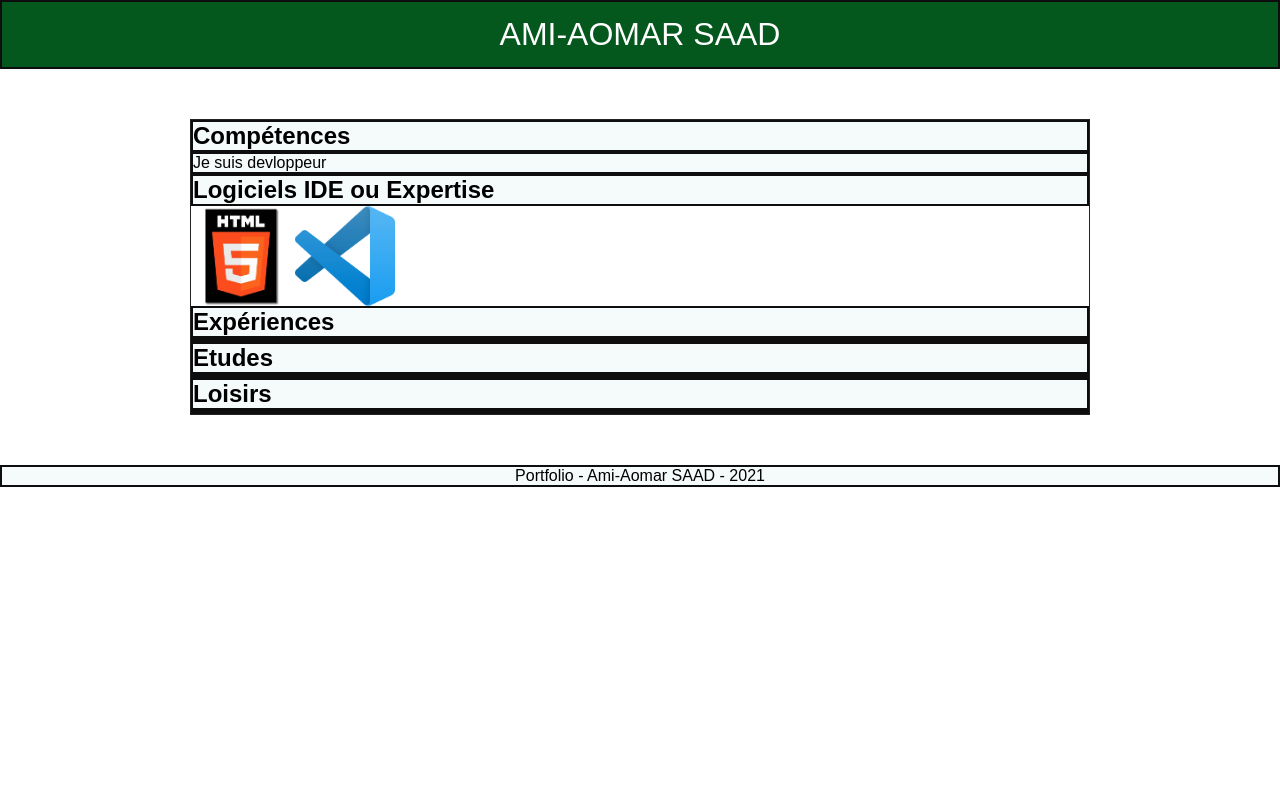
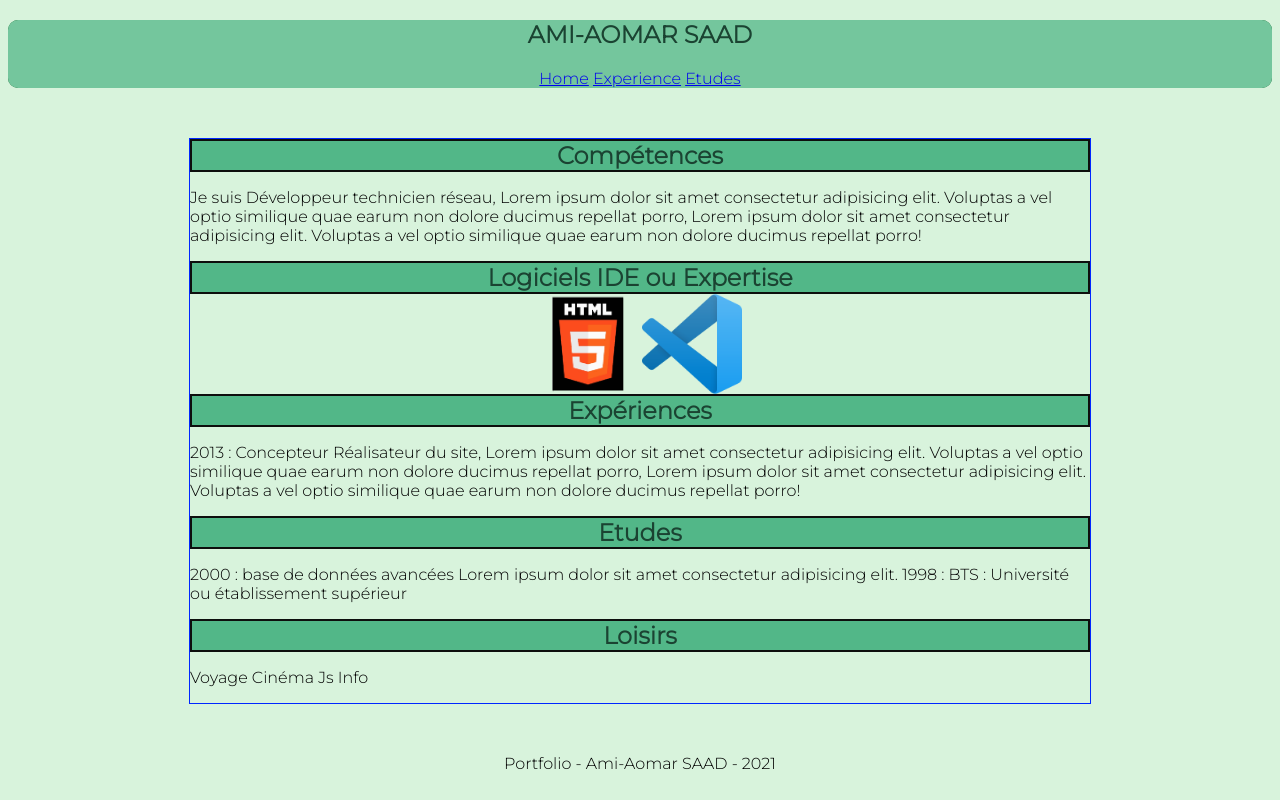
Before and after one commit to saadamiaomar/Portfolio, a plain HTML site: page index.html in a window 1280 px wide. Drawn offline with Linux system fonts and the light colour scheme.

Commit message:
Add files via upload

```diff
--- a/css/style.css
+++ b/css/style.css
@@ -1,6 +1,10 @@
 /*reset css*/
 html{
     font-size: 62.5%;
+    scroll-behavior: smooth;
+}
+p{
+    background-color: rgb(216, 243, 220);
 }
 img{
     width: 100px;
@@ -9,33 +13,43 @@ img{
 }
 body{
     font: 1.6rem sans-serif;
-    margin: 0;
+    font-family: 'Montserrat', sans-serif;
 }
-h1,h2,h3,h4,p,ul,ol{
+
+body,footer{
+    background-color: rgb(216, 243, 220);
+}
+/* theme */
+div.imgc{
+    text-align: center;
+}
+
+h2{
     margin: 0;
     padding: 0;
     list-style: none;
     border-width: 2px;
     border-style: solid;
     border-color: rgb(13, 14, 13);
-    background-color: hsl(180, 29%, 97%);
+    background-color: rgb(82, 183, 136);
+    color: rgb(27, 67, 50);
+    text-align: center;
 }
-*{
-    box-sizing: border-box;
+.navi{
+    background-color: rgb(4, 88, 29);
+    border-radius: 10px;
 }
-
-/* theme */
-header h1{
+.textnav{
+    background-color: rgb(116, 198, 157);
     text-align: center;
-    background-color: rgb(4, 88, 29);
-    line-height: 6.5rem;
-    font-weight: normal;
-    color: #fff;
+    font-family: 'Montserrat', sans-serif;
+    color: rgb(27, 67, 50);
+    border-radius: 10px;
 }
 main{
     max-width: 90.0rem;
     margin: 5.0rem auto;
-    border: solid .1rem #222;
+    border: solid .1rem rgb(0, 38, 255);
     overflow: hidden;
 }
 footer{
--- a/index.html
+++ b/index.html
@@ -7,19 +7,36 @@
     <title>Ami-Aomar Saad</title>
     <link rel="icon" href="asset/lion2.jfif">
     <link href="css/style.css" rel="stylesheet" type="text/css">
+    <link rel="preconnect" href="https://fonts.googleapis.com">
+    <link rel="preconnect" href="https://fonts.gstatic.com" crossorigin>
+    <link href="https://fonts.googleapis.com/css2?family=Montserrat:wght@300&display=swap" rel="stylesheet">
 </head>
 <body>
-    <header><h1>AMI-AOMAR SAAD</h1></header>
+    <header>
+    <nav class="navi">
+        <div class="textnav">
+            <h1>AMI-AOMAR SAAD</h1>
+
+            <a id="top1" href="#one">Home</a>
+            <a id="top2" href="#two">Experience</a>
+            <a id="top3" href="#three">Etudes</a>
+
+        </div>
+    </nav>
+    </header>
 <main>
     <section>
         <h2> Compétences </h2>
-        <p>Je suis devloppeur</p>
+        <p>Je suis Développeur technicien réseau, Lorem ipsum dolor sit amet consectetur adipisicing elit. Voluptas a
+            vel optio similique quae earum non dolore ducimus repellat porro, Lorem ipsum dolor sit amet
+            consectetur adipisicing elit. Voluptas a vel optio similique quae earum non dolore ducimus repellat
+            porro!</p>
     </section>
 
     <section>
         <h2> Logiciels IDE ou Expertise</h2>
-        <div>
-            <img src="asset/images (1).png" alt="image">
+        <div class="imgc">
+            <img src="asset/logohtml.png" alt="image">
             <img src="asset/Visual_Studio_Code_1.35_icon.svg.png" alt="image">
         </div>
 
@@ -27,17 +44,24 @@
 
     <section>
         <h2> Expériences </h2>
-        <p></p>
+        <p>2013 : Concepteur Réalisateur du site, Lorem ipsum dolor sit amet consectetur adipisicing elit.
+            Voluptas a vel optio similique quae earum non dolore ducimus repellat porro, Lorem ipsum dolor sit
+            amet consectetur adipisicing elit. Voluptas a vel optio similique quae earum non dolore ducimus
+            repellat porro!</p>
     </section>
 
     <section>
         <h2> Etudes</h2>
-        <p></p>
+        <p>2000 : base de données avancées Lorem ipsum dolor sit amet consectetur adipisicing elit.
+            1998 : BTS : Université ou établissement supérieur</p>
     </section>
 
     <section>
         <h2> Loisirs </h2>
-        <p></p>
+        <p>Voyage
+            Cinéma
+            Js
+            Info</p>
     </section>
 </main>
 <footer>
```
Also changed, not shown: asset/logohtml.png (added), asset/monde.jpg (added).
